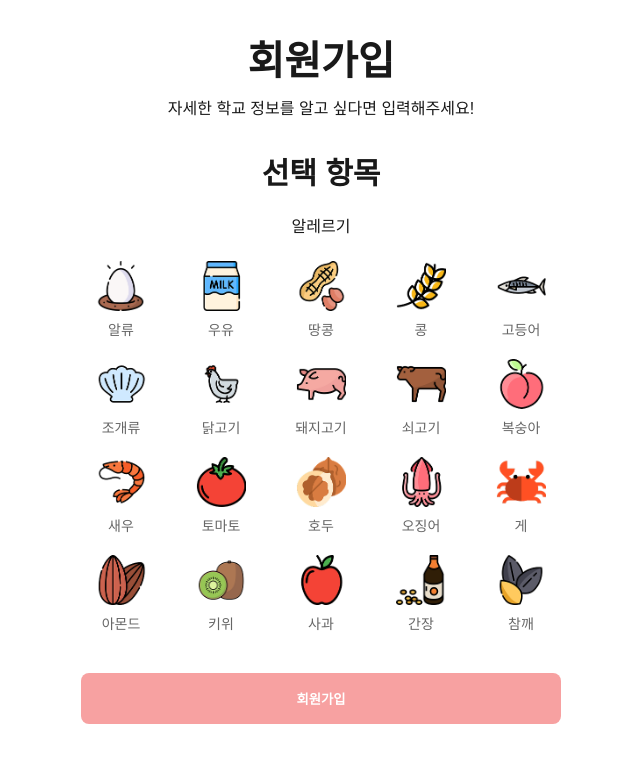
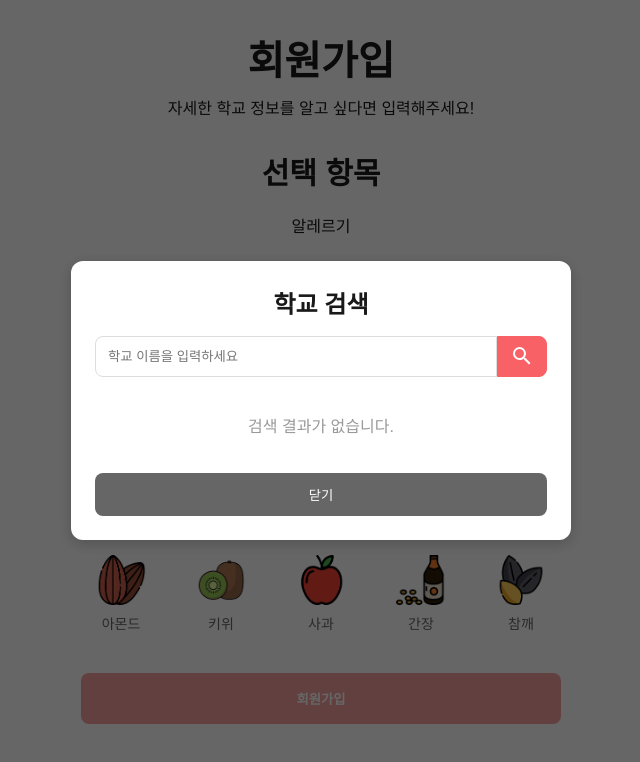
Before and after one commit to azure0929/schoolmate, a React (Vite) app: page /signup in a window 1280 px wide. Both pictures are taken after typing "name@example.com", "Sample123", "Sample123", "Sample", "Sample", "2020-01-15" into the empty fields and a click on the button "검색". Shown: the part 47-809 px from the top of the page, without its empty margins (319-959 px from the left). Built offline with nearby package versions, Linux system fonts and the light colour scheme; a web font is replaced by a local one.

Commit message:
Feat :: KAN-46 회원가입 페이지 연결

```diff
--- a/package.json
+++ b/package.json
@@ -11,11 +11,12 @@
   },
   "dependencies": {
     "axios": "^1.12.2",
+    "axois": "^0.0.1-security",
     "gsap": "^3.13.0",
     "react": "^19.1.1",
     "react-dom": "^19.1.1",
     "react-icons": "^5.5.0",
-    "react-router-dom": "^7.9.1",
+    "react-router-dom": "^7.9.3",
     "styled-components": "^6.1.19",
     "swiper": "^12.0.2"
   },
--- /dev/null
+++ b/src/components/modals/SchoolSearchModal.jsx
@@ -0,0 +1,183 @@
+import React, { useState } from "react";
+import styled from "styled-components";
+import axios from "axios";
+import { MdSearch } from "react-icons/md";
+
+const SchoolSearchModal = ({ isOpen, onClose, onSelect, schoolLevel }) => {
+  const [schoolName, setSchoolName] = useState("");
+  const [results, setResults] = useState([]);
+
+  // 검색 실행 함수
+  const handleSearch = async () => {
+    if (!schoolLevel) {
+      alert("먼저 학교급(초/중/고)을 선택해주세요.");
+      return;
+    }
+    if (!schoolName.trim()) {
+      alert("학교 이름을 입력해주세요.");
+      return;
+    }
+    try {
+      // 백엔드의 학교 검색 API 호출
+      const response = await axios.get(
+        "http://localhost:9000/api/school-search",
+        {
+          params: { schoolName, schoolLevel },
+        },
+      );
+      setResults(response.data);
+    } catch (error) {
+      console.error("학교 검색 실패:", error);
+      alert("학교 정보 조회 중 오류가 발생했습니다.");
+    }
+  };
+
+  // 검색 결과에서 학교를 선택했을 때 실행되는 함수
+  const handleSelect = (school) => {
+    onSelect(school); // 부모 컴포넌트로 선택된 학교 정보 전달
+    onClose(); // 모달 닫기
+  };
+
+  if (!isOpen) return null;
+
+  return (
+    <ModalBackground onClick={onClose}>
+      <ModalContainer onClick={(e) => e.stopPropagation()}>
+        <Title>학교 검색</Title>
+        <SearchInputWrapper>
+          <SearchInput
+            type="text"
+            value={schoolName}
+            onChange={(e) => setSchoolName(e.target.value)}
+            placeholder="학교 이름을 입력하세요"
+            onKeyPress={(e) => e.key === "Enter" && handleSearch()}
+          />
+          <SearchButton onClick={handleSearch}>
+            <MdSearch size={24} />
+          </SearchButton>
+        </SearchInputWrapper>
+        <ResultList>
+          {results.length > 0 ? (
+            results.map((school) => (
+              <ResultItem
+                key={school.SD_SCHUL_CODE}
+                onClick={() => handleSelect(school)}
+              >
+                <strong>{school.SCHUL_NM}</strong>
+                <span>{school.ORG_RDNMA}</span>
+              </ResultItem>
+            ))
+          ) : (
+            <NoResult>검색 결과가 없습니다.</NoResult>
+          )}
+        </ResultList>
+        <CloseButton onClick={onClose}>닫기</CloseButton>
+      </ModalContainer>
+    </ModalBackground>
+  );
+};
+export default SchoolSearchModal;
+
+// --- Styled Components ---
+
+const ModalBackground = styled.div`
+  position: fixed;
+  top: 0;
+  left: 0;
+  width: 100%;
+  height: 100%;
+  background-color: rgba(0, 0, 0, 0.6);
+  display: flex;
+  justify-content: center;
+  align-items: center;
+  z-index: 1000;
+`;
+
+const ModalContainer = styled.div`
+  background-color: white;
+  padding: 24px;
+  border-radius: 12px;
+  width: 90%;
+  max-width: 500px;
+  max-height: 80vh;
+  display: flex;
+  flex-direction: column;
+  box-shadow: 0 4px 15px rgba(0, 0, 0, 0.2);
+`;
+
+const Title = styled.h3`
+  font-size: 1.5rem;
+  margin: 0 0 16px 0;
+  text-align: center;
+`;
+
+const SearchInputWrapper = styled.div`
+  display: flex;
+  margin-bottom: 16px;
+`;
+
+const SearchInput = styled.input`
+  flex: 1;
+  padding: 12px;
+  border: 1px solid #ddd;
+  border-radius: 8px 0 0 8px;
+  outline: none;
+
+  &:focus {
+    border-color: var(--primary-color);
+  }
+`;
+
+const SearchButton = styled.button`
+  padding: 0 12px;
+  border: 1px solid var(--primary-color);
+  background-color: var(--primary-color);
+  color: white;
+  border-radius: 0 8px 8px 0;
+  cursor: pointer;
+  display: flex;
+  align-items: center;
+`;
+
+const ResultList = styled.ul`
+  list-style: none;
+  padding: 0;
+  margin: 0;
+  overflow-y: auto;
+  flex: 1;
+`;
+
+const ResultItem = styled.li`
+  padding: 12px;
+  cursor: pointer;
+  border-bottom: 1px solid #eee;
+
+  strong {
+    display: block;
+    font-weight: 500;
+  }
+  span {
+    font-size: 0.875rem;
+    color: #666;
+  }
+
+  &:hover {
+    background-color: #f5f5f5;
+  }
+`;
+
+const NoResult = styled.div`
+  padding: 20px;
+  text-align: center;
+  color: #999;
+`;
+
+const CloseButton = styled.button`
+  margin-top: 16px;
+  padding: 12px;
+  border: none;
+  background-color: #666;
+  color: white;
+  border-radius: 8px;
+  cursor: pointer;
+`;
--- a/src/pages/SignUp.jsx
+++ b/src/pages/SignUp.jsx
@@ -1,6 +1,10 @@
-import React, { useState } from "react";
+import React, { useState, useEffect } from "react";
 import styled, { css } from "styled-components";
 import { FaRegUser } from "react-icons/fa";
+import axios from "axios";
+import { useNavigate } from "react-router-dom";
+import SchoolSearchModal from "../components/modals/SchoolSearchModal";
+
 import {
   MdOutlineEmail,
   MdLockOutline,
@@ -29,27 +33,45 @@ import allergy17 from "@/assets/images/allergy17.png";
 import allergy18 from "@/assets/images/allergy18.png";
 import allergy19 from "@/assets/images/allergy19.png";
 import allergy20 from "@/assets/images/allergy20.png";
-import { useNavigate } from "react-router-dom";
 
 const SignUpForm = () => {
   const navigate = useNavigate();
-
+  // 폼 단계 관리
   const [step, setStep] = useState(1);
+  // 폼 전체 데이터 관리
   const [formData, setFormData] = useState({
+    // studnet
     email: "",
     password: "",
     confirmPassword: "",
     name: "",
+    // profile
     nickname: "",
-    birthdate: "",
     gender: "",
-    phoneNumber: "",
-    hasPhoneNumber: true,
-    schoolLevel: "",
-    school: "",
+    phone: "",
+    birthDay: "",
+    scCode: "",
+    schoolCode: "",
+    schoolName: "",
+    majorName: "",
     grade: "",
-    class: "",
+    classNo: "",
+    level: "",
+    // allergy
+    allergyId: [],
   });
+
+  // 중복 및 유효성 검사 상태 관리
+  const [validation, setValidation] = useState({
+    email: { status: "unchecked", message: "" },
+    nickname: { status: "unchecked", message: "" },
+  });
+
+  // 학교 검색 모달 표시 여부 관리
+  const [isModalOpen, setIsModalOpen] = useState(false);
+
+  // 버튼 활성화 상태 관리
+  const [isNextDisabled, setIsNextDisabled] = useState(true);
 
   const [allergies, setAllergies] = useState([]);
 
@@ -76,9 +98,53 @@ const SignUpForm = () => {
     { name: "참깨", icon: allergy20 },
   ];
 
+  // --- useEffect: '다음' 버튼 활성화 여부를 실시간으로 검사 ---
+  useEffect(() => {
+    const {
+      email,
+      password,
+      confirmPassword,
+      name,
+      nickname,
+      birthDay,
+      gender,
+      schoolName,
+      grade,
+      classNo,
+      level,
+    } = formData;
+    const requiredFieldsFilled =
+      email &&
+      password &&
+      confirmPassword &&
+      name &&
+      nickname &&
+      birthDay &&
+      gender &&
+      schoolName &&
+      grade &&
+      classNo &&
+      level;
+
+    const checksPassed =
+      validation.email.status === "valid" &&
+      validation.nickname.status === "valid";
+    const passwordMatch = password && password === confirmPassword;
+
+    setIsNextDisabled(!(requiredFieldsFilled && checksPassed && passwordMatch));
+  }, [formData, validation]);
+
+  // --- 이벤트 핸들러 함수들 ---
   const handleChange = (e) => {
     const { name, value } = e.target;
-    setFormData({ ...formData, [name]: value });
+    setFormData((prev) => ({ ...prev, [name]: value }));
+
+    if (validation[name]) {
+      setValidation((prev) => ({
+        ...prev,
+        [name]: { status: "unchecked", message: "" },
+      }));
+    }
   };
 
   const handleGenderChange = (gender) => {
@@ -87,6 +153,58 @@ const SignUpForm = () => {
 
   const handleSchoolLevelChange = (e) => {
     setFormData({ ...formData, schoolLevel: e.target.value });
+  };
+
+  const handleAllergySelect = (id) => {
+    setFormData((prev) => {
+      const newAllergies = prev.allergyId.includes(id)
+        ? prev.allergyId.filter((allergy) => allergy !== id)
+        : [...prev.allergyId, id];
+      return { ...prev, allergyId: newAllergies };
+    });
+  };
+
+  const handleDuplicateCheck = async (type) => {
+    const value = formData[type];
+    if (!value.trim()) {
+      alert(`${type === "email" ? "이메일을" : "닉네임을"} 입력해주세요.`);
+      return;
+    }
+
+    try {
+      setValidation((prev) => ({
+        ...prev,
+        [type]: { status: "checking", message: "확인 중..." },
+      }));
+
+      const response = await axios.get(
+        `http://localhost:9000/api/auth/check-${type}`,
+        {
+          params: { [type]: value },
+        },
+      );
+
+      if (response.data) {
+        setValidation((prev) => ({
+          ...prev,
+          [type]: {
+            status: "invalid",
+            message: `이미 사용 중인 ${type}입니다.`,
+          },
+        }));
+      } else {
+        setValidation((prev) => ({
+          ...prev,
+          [type]: { status: "valid", message: "사용 가능합니다!" },
+        }));
+      }
+    } catch (error) {
+      console.error(`${type} 중복 확인 실패:`, error);
+      setValidation((prev) => ({
+        ...prev,
+        [type]: { status: "error", message: "확인 중 오류가 발생했습니다." },
+      }));
+    }
   };
 
   const handlePhoneNumberToggle = (hasPhoneNumber) => {
@@ -101,21 +219,74 @@ const SignUpForm = () => {
     );
   };
 
+  const handleSchoolSelect = (school) => {
+    setFormData((prev) => ({
+      ...prev,
+      schoolName: school.SCHUL_NM,
+      scCode: school.ATPT_OFCDC_SC_CODE,
+      schoolCode: school.SD_SCHUL_CODE,
+    }));
+  };
   const handleNextClick = (e) => {
     e.preventDefault();
     setStep(2);
   };
 
-  const handleCompleteClick = (e) => {
+  // '가입하기' 버튼 클릭 시 실행될 함수
+  const handleSubmit = async (e) => {
     e.preventDefault();
-    console.log("최종 폼 데이터:", { ...formData, allergies });
-    alert("회원가입이 완료되었습니다!");
 
-    navigate("/mainpage");
+    const signupData = {
+      student: {
+        email: formData.email,
+        password: formData.password,
+        name: formData.name,
+      },
+      profile: {
+        nickname: formData.nickname,
+        gender: formData.gender === "남자" ? "MALE" : "FEMALE",
+        phone: formData.phone,
+        birthDay: formData.birthDay,
+        scCode: formData.scCode,
+        schoolCode: formData.schoolCode,
+        schoolName: formData.schoolName,
+        majorName: formData.majorName,
+        grade: parseInt(formData.grade),
+        classNo: parseInt(formData.classNo),
+        level: formData.level,
+      },
+      allergyId: formData.allergyId,
+    };
+
+    try {
+      const response = await axios.post(
+        "http://localhost:9000/api/auth/signup",
+        signupData,
+      );
+
+      alert("회원가입에 성공했습니다!");
+
+      const { token } = response.data;
+      localStorage.setItem("token", token);
+      axios.defaults.headers.common["Authorization"] = `Bearer ${token}`;
+
+      navigate("/mainpage");
+    } catch (error) {
+      console.error("회원가입 실패:", error.response?.data || error.message);
+      alert(
+        `회원가입 중 오류가 발생했습니다: ${error.response?.data?.message || "서버 오류"}`,
+      );
+    }
   };
 
   return (
     <SignUpContainer>
+      <SchoolSearchModal
+        isOpen={isModalOpen}
+        onClose={() => setIsModalOpen(false)}
+        onSelect={handleSchoolSelect}
+        schoolLevel={formData.level}
+      />
       <FormBox>
         <Title>회원가입</Title>
         <Subtitle>자세한 학교 정보를 알고 싶다면 입력해주세요!</Subtitle>
@@ -136,8 +307,17 @@ const SignUpForm = () => {
                 value={formData.email}
                 onChange={handleChange}
               />
-              <CheckButton>중복확인</CheckButton>
+              <CheckButton
+                type="button"
+                onClick={() => handleDuplicateCheck("email")}
+              >
+                중복확인
+              </CheckButton>
             </InputWrapper>
+            <ValidationMessage status={validation.email.status}>
+              {validation.email.message}
+            </ValidationMessage>
+            {/* 비밀번호 */}
             <InputWrapper>
               <Icon>
                 <MdLockOutline />
@@ -150,6 +330,7 @@ const SignUpForm = () => {
                 onChange={handleChange}
               />
             </InputWrapper>
+            {/* 비밀번호 확인 */}
             <InputWrapper>
               <Icon>
                 <MdLockOutline />
@@ -188,8 +369,21 @@ const SignUpForm = () => {
                   value={formData.nickname}
                   onChange={handleChange}
                 />
+                <CheckButton
+                  type="button"
+                  onClick={() => handleDuplicateCheck("nickname")}
+                >
+                  중복확인
+                </CheckButton>
               </InputWrapper>
             </div>
+            <ValidationMessage
+              status={validation.nickname.status}
+              style={{ textAlign: "right", paddingRight: "10px" }}
+            >
+              {validation.nickname.message}
+            </ValidationMessage>
+            {/* 생년월일 */}
             <InputWrapper>
               <Icon>
                 <MdOutlinePermContactCalendar />
@@ -202,7 +396,7 @@ const SignUpForm = () => {
                 onChange={handleChange}
               />
             </InputWrapper>
-
+            {/* 성별 */}
             <GenderButtonWrapper>
               <GenderButton
                 type="button"
@@ -249,53 +443,37 @@ const SignUpForm = () => {
             </PhoneInputWrapper>
           </div>
 
+          {/* 학교급 */}
           <SchoolLevelWrapper>
             <SchoolLevelRadioGroup>
-              <RadioLabel>
-                <RadioInput
-                  type="radio"
-                  name="schoolLevel"
-                  value="초등학교"
-                  checked={formData.schoolLevel === "초등학교"}
-                  onChange={handleSchoolLevelChange}
-                />
-                초등학교
-              </RadioLabel>
-              <RadioLabel>
-                <RadioInput
-                  type="radio"
-                  name="schoolLevel"
-                  value="중학교"
-                  checked={formData.schoolLevel === "중학교"}
-                  onChange={handleSchoolLevelChange}
-                />
-                중학교
-              </RadioLabel>
-              <RadioLabel>
-                <RadioInput
-                  type="radio"
-                  name="schoolLevel"
-                  value="고등학교"
-                  checked={formData.schoolLevel === "고등학교"}
-                  onChange={handleSchoolLevelChange}
-                />
-                고등학교
-              </RadioLabel>
+              {["초등학교", "중학교", "고등학교"].map((level) => (
+                <RadioLabel key={level}>
+                  <RadioInput
+                    type="radio"
+                    name="level"
+                    value={level}
+                    checked={formData.level === level}
+                    onChange={handleSchoolLevelChange} // <-- handleSchoolLevelChange 연결
+                  />
+                  {level}
+                </RadioLabel>
+              ))}
             </SchoolLevelRadioGroup>
           </SchoolLevelWrapper>
 
+          {/* 학교 검색 */}
           <InputWrapper>
             <Icon>
               <MdOutlineSchool />
             </Icon>
             <Input
               type="text"
-              name="school"
-              placeholder="학교"
-              value={formData.school}
-              onChange={handleChange}
+              name="schoolName"
+              placeholder="학교를 검색해주세요"
+              value={formData.schoolName}
+              readOnly
             />
-            <CheckButton>
+            <CheckButton ype="button" onClick={() => setIsModalOpen(true)}>
               <SearchIcon>
                 <MdSearch />
               </SearchIcon>{" "}
@@ -303,10 +481,11 @@ const SignUpForm = () => {
             </CheckButton>
           </InputWrapper>
 
+          {/* 학년/반 */}
           <GradeClassWrapper>
             <GradeClassInputBox>
               <Input
-                type="text"
+                type="number"
                 name="grade"
                 placeholder="학년"
                 value={formData.grade}
@@ -315,16 +494,18 @@ const SignUpForm = () => {
             </GradeClassInputBox>
             <GradeClassInputBox>
               <Input
-                type="text"
-                name="class"
+                type="number"
+                name="classNo"
                 placeholder="반"
-                value={formData.class}
+                value={formData.classNo}
                 onChange={handleChange}
               />
             </GradeClassInputBox>
           </GradeClassWrapper>
 
-          <NextButton type="submit">다음</NextButton>
+          <NextButton type="submit" disabled={isNextDisabled}>
+            다음
+          </NextButton>
         </RequiredForm>
 
         {/* 알레르기 선택 영역*/}
@@ -333,18 +514,16 @@ const SignUpForm = () => {
           <AllergyGrid>
             {allergyData.map((item, index) => (
               <AllergyItem
-                key={index}
-                onClick={() => handleAllergyToggle(item.name)}
-                selected={allergies.includes(item.name)}
+                key={item.id}
+                onClick={() => handleAllergySelect(item.id)}
+                selected={formData.allergyId.includes(item.id)}
               >
                 <img src={item.icon} alt={item.name} />
                 <p>{item.name}</p>
               </AllergyItem>
             ))}
           </AllergyGrid>
-          <CompleteButton onClick={handleCompleteClick}>
-            회원가입
-          </CompleteButton>
+          <CompleteButton type="submit">회원가입</CompleteButton>
         </OptionalSection>
       </FormBox>
     </SignUpContainer>
@@ -615,3 +794,18 @@ const CompleteButton = styled(NextButton)`
   color: #fff;
   margin-top: 40px;
 `;
+
+const ValidationMessage = styled.p`
+  font-size: 0.875rem;
+  margin: -8px 0 12px 12px; /* 위아래, 좌우 여백 조정 */
+  text-align: left;
+  height: 1.2em; /* 메시지가 없을 때도 공간을 차지해 레이아웃이 흔들리지 않게 함 */
+
+  /* status prop 값에 따라 글자색 변경 */
+  color: ${({ status }) =>
+    status === "valid"
+      ? "green" /* 성공 시 초록색 */
+      : status === "invalid"
+        ? "red" /* 실패 시 빨간색 */
+        : "#666"}; /* 기본 회색 */
+`;
```
Also changed, not shown: 1 other file (tests, documents, lock files or other folders).
